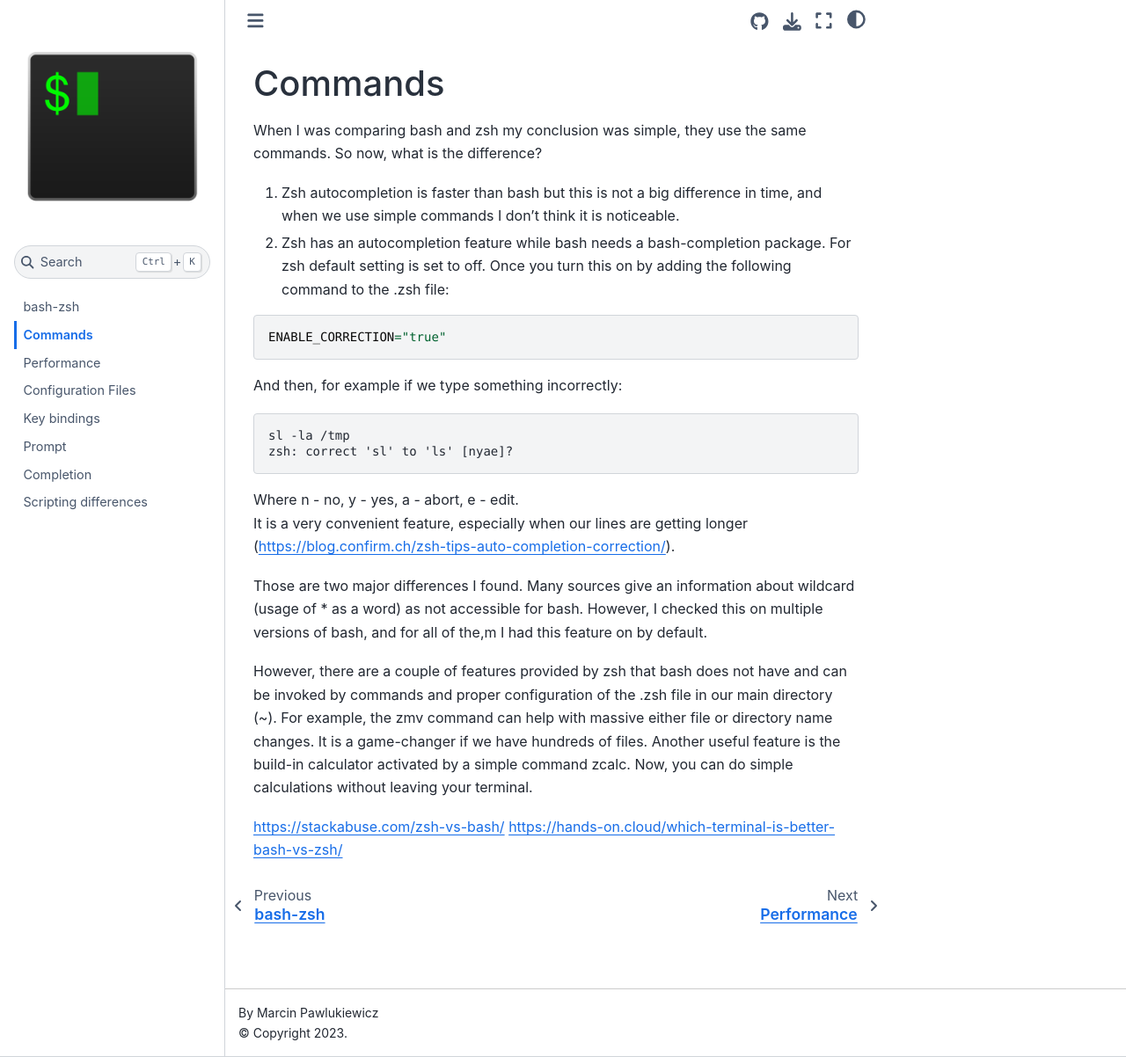
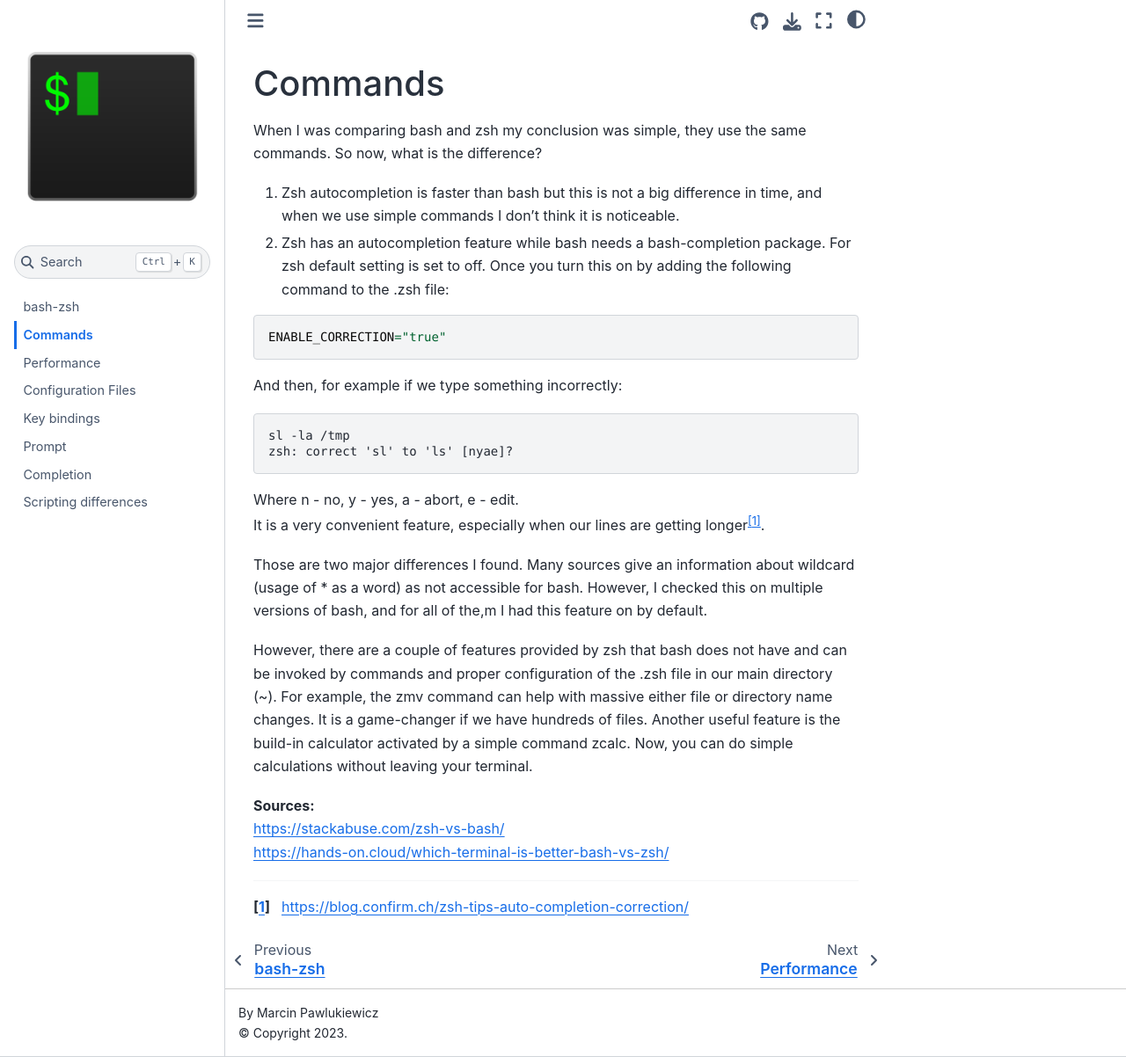
Before and after one commit to marcinpawlukiewicz/bash-zsh, a Jupyter Book: the page built from commands.md, in a window 1280 px wide and 1202 px high. Shown: the whole window at 88% size. Built offline with Jupyter Book 1.0.4 settings and Sphinx 7.4.7 and the Sphinx Book theme 1.1.4, drawn with Linux system fonts in a browser that asks for light colours.

Commit message:
Update commands.md

````diff
--- a/commands.md
+++ b/commands.md
@@ -12,11 +12,14 @@ sl -la /tmp
 zsh: correct 'sl' to 'ls' [nyae]?
 ```
 Where n - no, y - yes, a - abort, e - edit.
-It is a very convenient feature, especially when our lines are getting longer (https://blog.confirm.ch/zsh-tips-auto-completion-correction/).
+It is a very convenient feature, especially when our lines are getting longer[^footnote1].
 
 Those are two major differences I found. Many sources give an information about wildcard (usage of * as a word) as not accessible for bash. However, I checked this on multiple versions of bash, and for all of the,m I had this feature on by default.
 
 However, there are a couple of features provided by zsh that bash does not have and can be invoked by commands and proper configuration of the .zsh file in our main directory (~). For example, the zmv command can help with massive either file or directory name changes. It is a game-changer if we have hundreds of files. Another useful feature is the build-in calculator activated by a simple command zcalc. Now, you can do simple calculations without leaving your terminal.
 
+**Sources:**
 https://stackabuse.com/zsh-vs-bash/
 https://hands-on.cloud/which-terminal-is-better-bash-vs-zsh/
+
+[^footnote1]: https://blog.confirm.ch/zsh-tips-auto-completion-correction/
````
